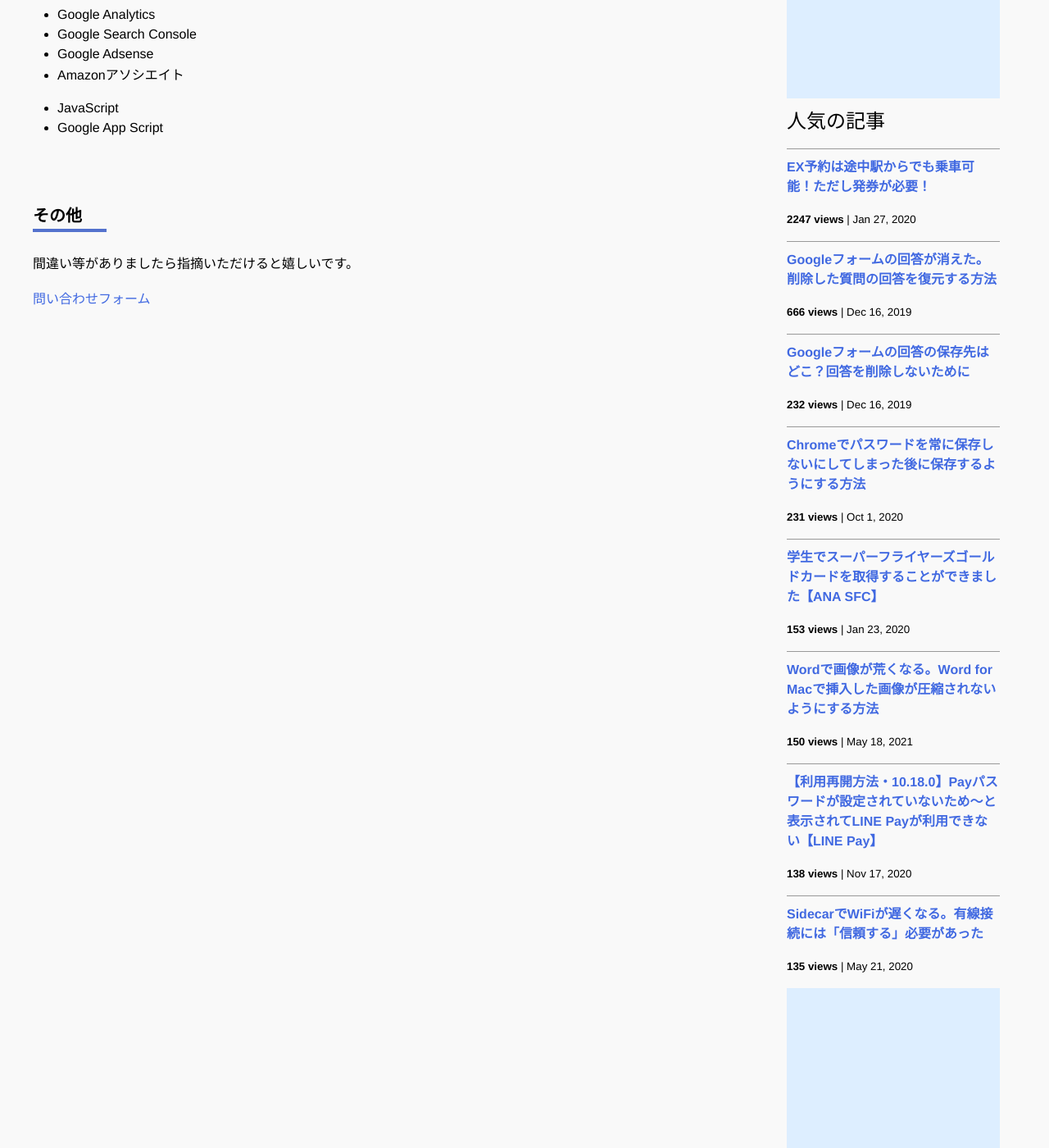
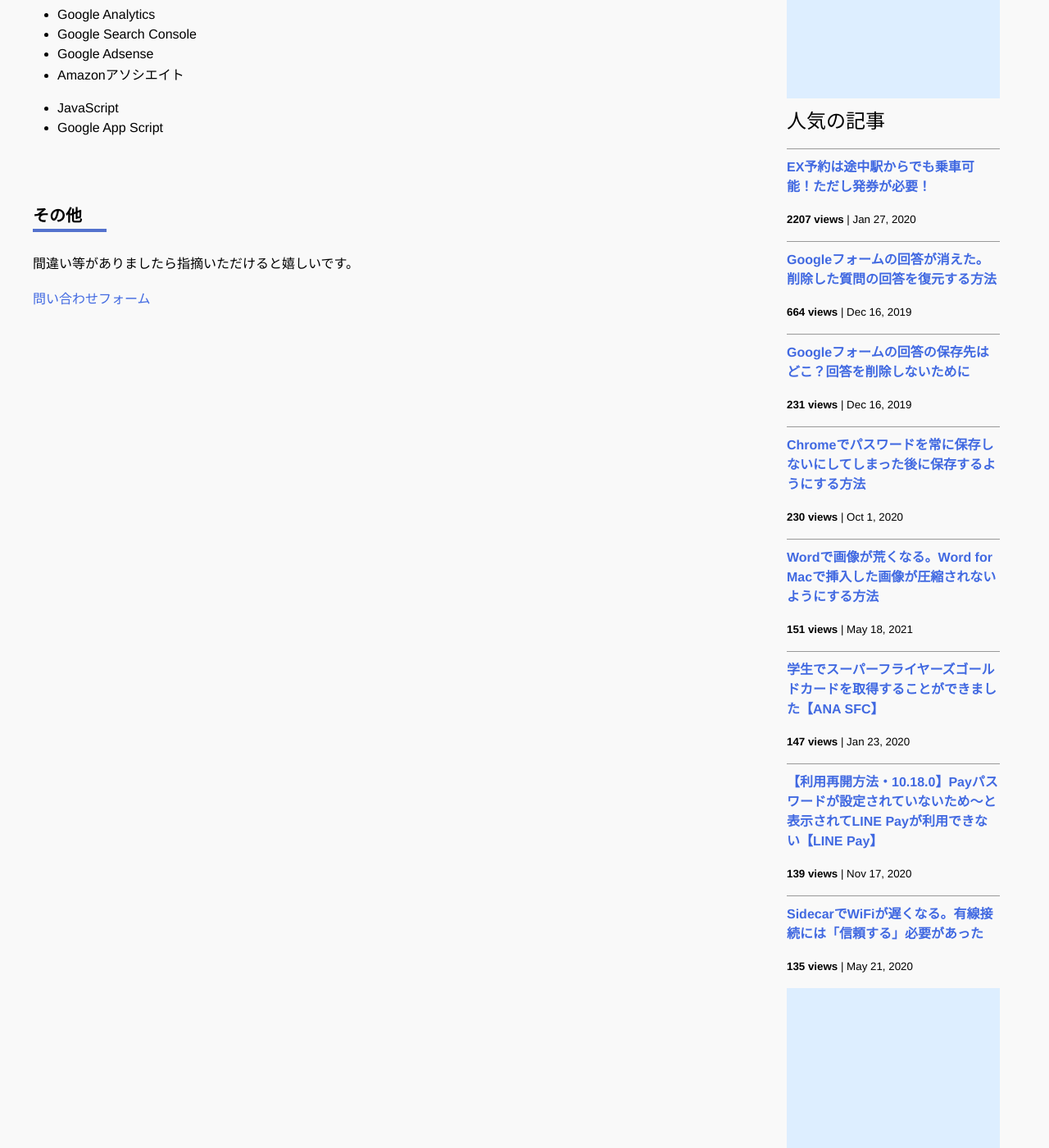
Before and after one commit to iwanaminami/shoyaiwaname, a Jekyll site: the page built from about.markdown, in a window 1280 px wide and 1400 px high, scrolled down 693 px. Shown: the whole window at 82% size. Built offline with Jekyll 4.4.1, drawn with Linux system fonts in a browser that asks for light colours; nearby versions of some CDN libraries; comment, search, counter and statistics services are not loaded.

Commit message:
a new commit message

```diff
--- a/_data/popularposts.yml
+++ b/_data/popularposts.yml
@@ -1,17 +1,17 @@
 side:
-  - view: 2247
+  - view: 2207
     url: /2020/01/27/ex-rideontheway.html
-  - view: 666
+  - view: 664
     url: /2019/12/16/restore-googleform.html
-  - view: 232
+  - view: 231
     url: /2019/12/16/googleform-answers.html
-  - view: 231
+  - view: 230
     url: /2020/10/01/googlepassword.html
-  - view: 153
+  - view: 151
+    url: /2021/05/18/image-compression-word.html
+  - view: 147
     url: /2020/01/23/sfcgold.html
-  - view: 150
-    url: /2021/05/18/image-compression-word.html
-  - view: 138
+  - view: 139
     url: /2020/11/17/linepay.html
   - view: 135
     url: /2020/05/21/sidecar-via-cable.html
```
